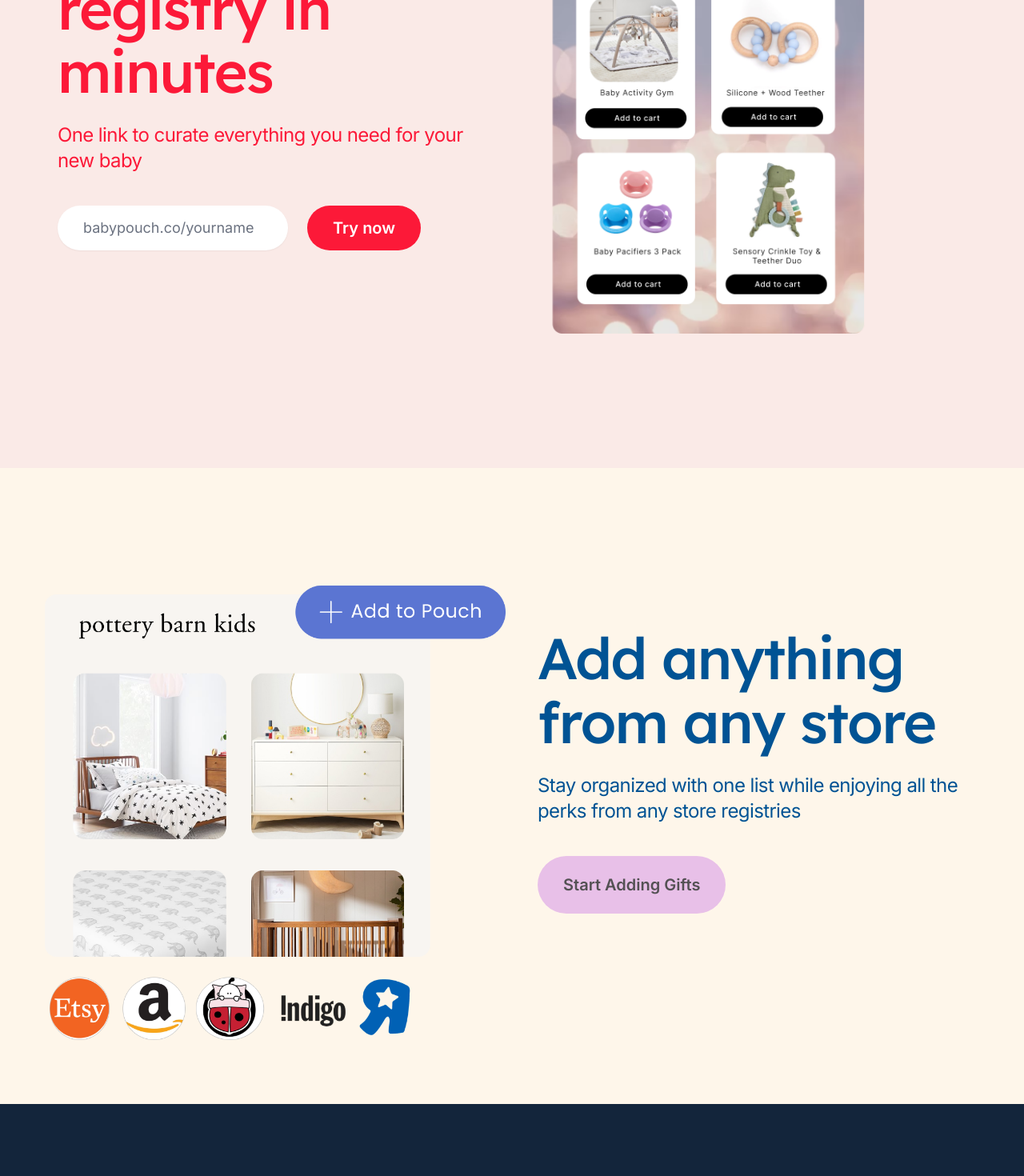
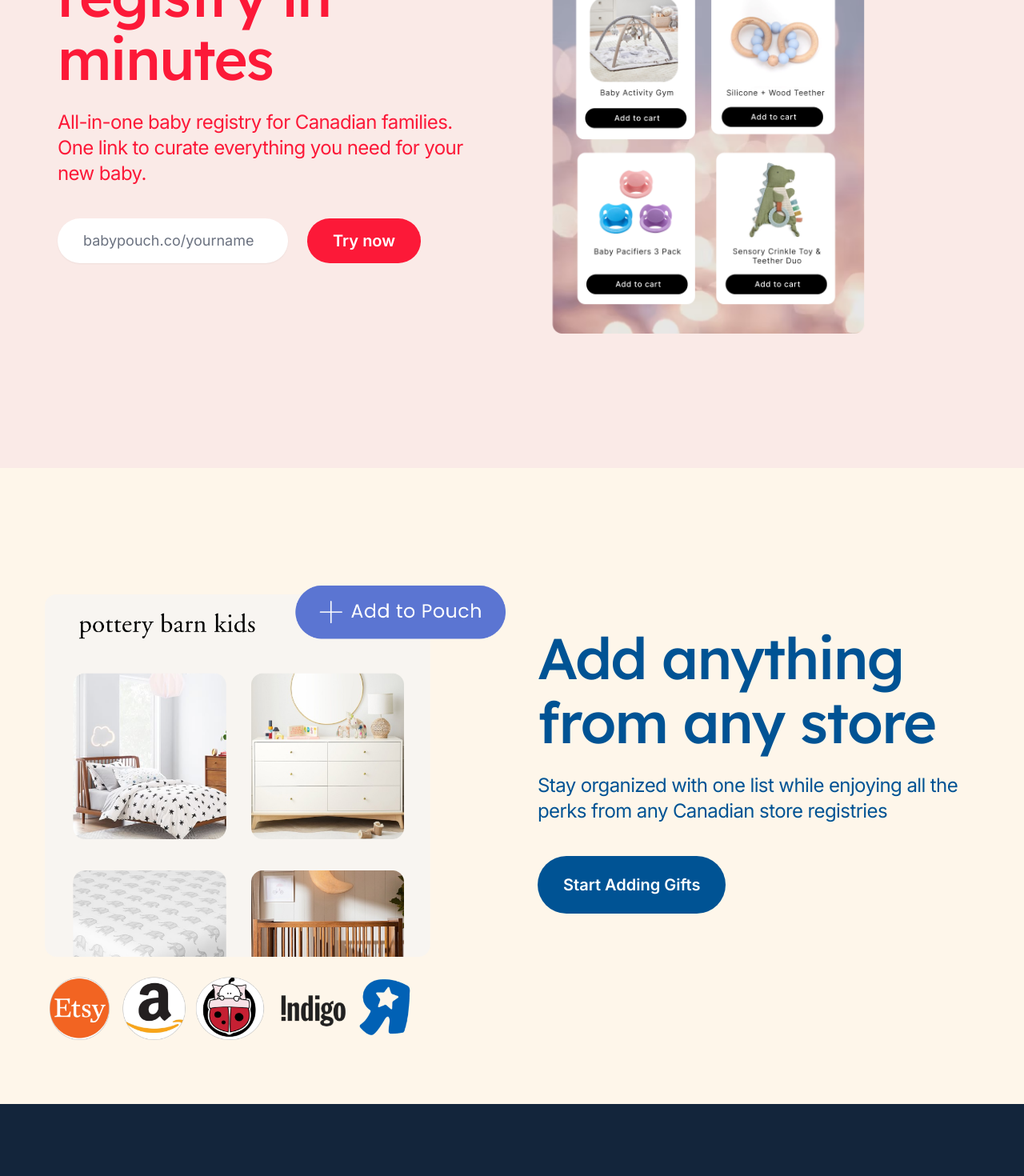
Before and after one commit to littleregistry/hop-land, a Next.js app: page / in a window 1280 px wide. Shown: the part 460-1930 px from the top of the page at 80% size. Built offline with nearby package versions, Linux system fonts and the light colour scheme.

Commit message:
fix landing page copy to make it canadian

```diff
--- a/src/components/AddToPouch.jsx
+++ b/src/components/AddToPouch.jsx
@@ -33,11 +33,11 @@ export function AddToPouch() {
                     Add anything from any store
                   </h1>
                   <p className="mt-6 max-w-4xl text-2xl text-[#005394] tracking-tight">
-                  Stay organized with one list while enjoying all the perks from any store registries
+                  Stay organized with one list while enjoying all the perks from any Canadian store registries
                   </p>
 
                   <div className="">
-                    <Button href="/" className="bg-[#E8C0E8] hover:bg-[#d3a9d3] mt-10 px-8 py-5 text-[#545154] text-xl">Start Adding Gifts</Button>
+                    <Button href="/" className="bg-[#005394] hover:bg-[#1162a0] mt-10 px-8 py-5 text-[#fff] text-xl">Start Adding Gifts</Button>
                   </div>
 
                 <div className="mt-10 flex gap-x-6">
--- a/src/components/Faq.jsx
+++ b/src/components/Faq.jsx
@@ -35,7 +35,7 @@ const faqs = [
     answer:
       "BabyPouch is the most beautiful baby registry that gives you total flexibility to register anything - gifts from any stores and any cash funds. You can keep all your items on one page, easily track what's available or purchased, and who you need to thank. <br/><br/>"+
       "Here are 6 other reasons to use BabyPouch. You want: <br/><br/>"+
-      "1. <b>A registry that works across Canada & US.</b> – We support both US & Canadian Currency. BabyPouch works with all US and Canadian stores. You can take advantage of any registry perks and completion discounts.<br/><br/>"+
+      "1. <b>A registry that works across Canada</b> – BabyPouch works with all Canadian stores. You can take advantage of any registry perks and completion discounts.<br/><br/>"+
       "2. <b>Group gifting</b> – We let your loved ones chip in for any big ticket items, like strollers, car seats or high chairs. If you want to save up for diaper deliveries or baby’s future college fund, we let you add any cash funds for others to contribute.<br/><br/>"+
       "3. <b>Privacy</b> - With BabyPouch, your address and contact info stays private. No need to pass your address back and forth with guests.<br/><br/>" +
       "4. <b>Unlimited gift exchange</b> - You might change your mind and want to get something else even after you send out the registry. When someone buys from your BabyPouch registry, you receive the cash equivalent of the product. You can take that cash out and swap for something else that you actually want. Your guest won’t be notified when you swap behind the scenes. <br/><br/>"+
@@ -68,7 +68,7 @@ const faqs = [
   {
     question: "What countries does BabyPouch support? ",
     answer:
-      "Our registry supports customers in both Canada and the US.",
+      "Our registry mostly supports customers in Canada. However, our features work for both US & Canada customers.",
   },
   {
     question: "Do you offer any completion discounts?",
--- a/src/components/Footer.jsx
+++ b/src/components/Footer.jsx
@@ -22,7 +22,7 @@ export function Footer() {
     ],
     // "Resources": [
       // {'label': 'Checklist', 'link': '/registry-checklist', 'key': 'checklist-link'},
-       // {'label': 'Reg Inspo', 'link': '/checklist', 'key': 'checklist-link'},
+       // {'label': 'Registry Inspo', 'link': '/checklist', 'key': 'checklist-link'},
         // {'label': 'Blog', 'link': '/checklist', 'key': 'checklist-link'},
         // {'label': 'FAQs', 'link': '/faq', 'key': 'faq-link'}
         // {'label': 'Terms', 'link': '/terms', 'key': 'terms-link'},
--- a/src/components/HeroTwo.jsx
+++ b/src/components/HeroTwo.jsx
@@ -46,7 +46,7 @@ export function HeroTwo() {
                     Create a beautiful baby registry in minutes
                 </h1>
                 <p className="mt-6 max-w-5xl text-2xl text-[#FC1938] tracking-tight">
-                  One link to curate everything you need for your new baby
+                  All-in-one baby registry for Canadian families. One link to curate everything you need for your new baby.
                   </p>
                 <div className="mt-10 flex gap-x-6">
                     <input
--- a/src/components/ShareWishList.jsx
+++ b/src/components/ShareWishList.jsx
@@ -36,9 +36,9 @@ export function ShareWishList() {
                 We’ve got the easiest checkout experience out of any universal baby registries. Designed for guests of any age.
                 </p>
                 <div className="flex">
-                    <Button href="/" className="bg-[#E8C0E8] hover:bg-[#d3a9d3] mt-10 mr-5 px-8 py-5 text-[#545154] text-xl">Try it</Button>
+                    <Button href="/" className="bg-[#005394] hover:bg-[#1162a0] mt-10 mr-5 px-8 py-5 text-[#fff] text-xl">Try it</Button>
 
-                    <Button href="/" className="bg-[#E8C0E8] hover:bg-[#d3a9d3] mt-10 px-8 py-5 text-[#545154] text-xl">View Sample</Button>
+                    <Button href="/" className="bg-[#005394] hover:bg-[#1162a0] mt-10 px-8 py-5 text-[#fff] text-xl">View Sample</Button>
                 </div>
                 <div className="mt-10 flex gap-x-6">
                 </div>
```
